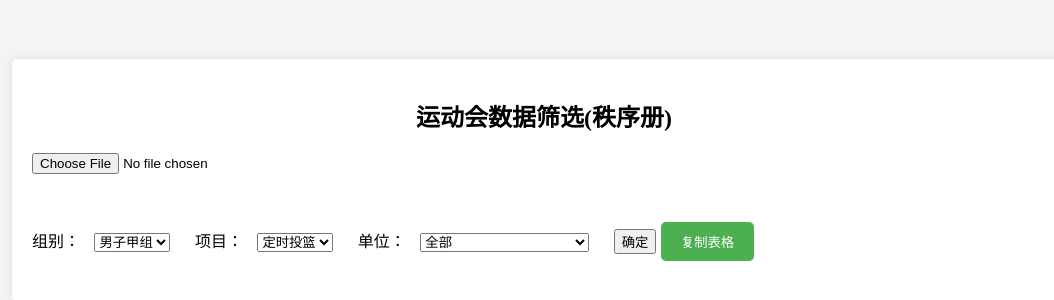
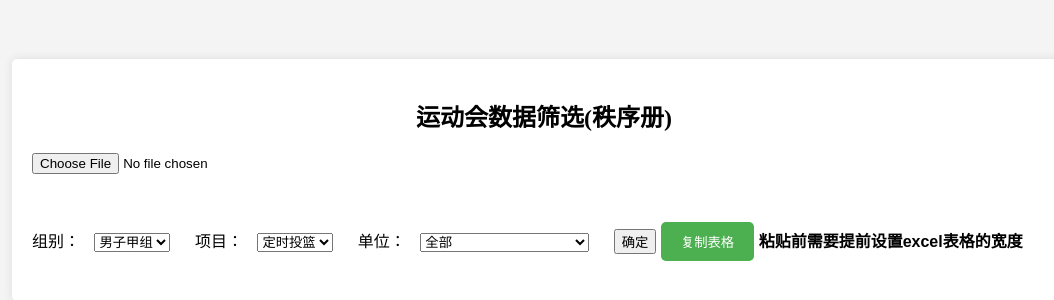
Before and after one commit to WandsgYu/Sports-Order-Book, a plain HTML site: page index.html in a window 1280 px wide. Shown: the part 220-520 px from the top of the page, without its empty margins (96-1150 px from the left). Drawn offline with Linux system fonts and the light colour scheme.

Commit message:
Update index.html

```diff
--- a/index.html
+++ b/index.html
@@ -126,6 +126,7 @@
         </select>
         <button onclick="filterData()">确定</button>
         <button class="copy-button" onclick="copyTable()">复制表格</button>
+        <strong>粘贴前需要提前设置excel表格的宽度</strong>
 
 
         <table id="dataTable">
```
